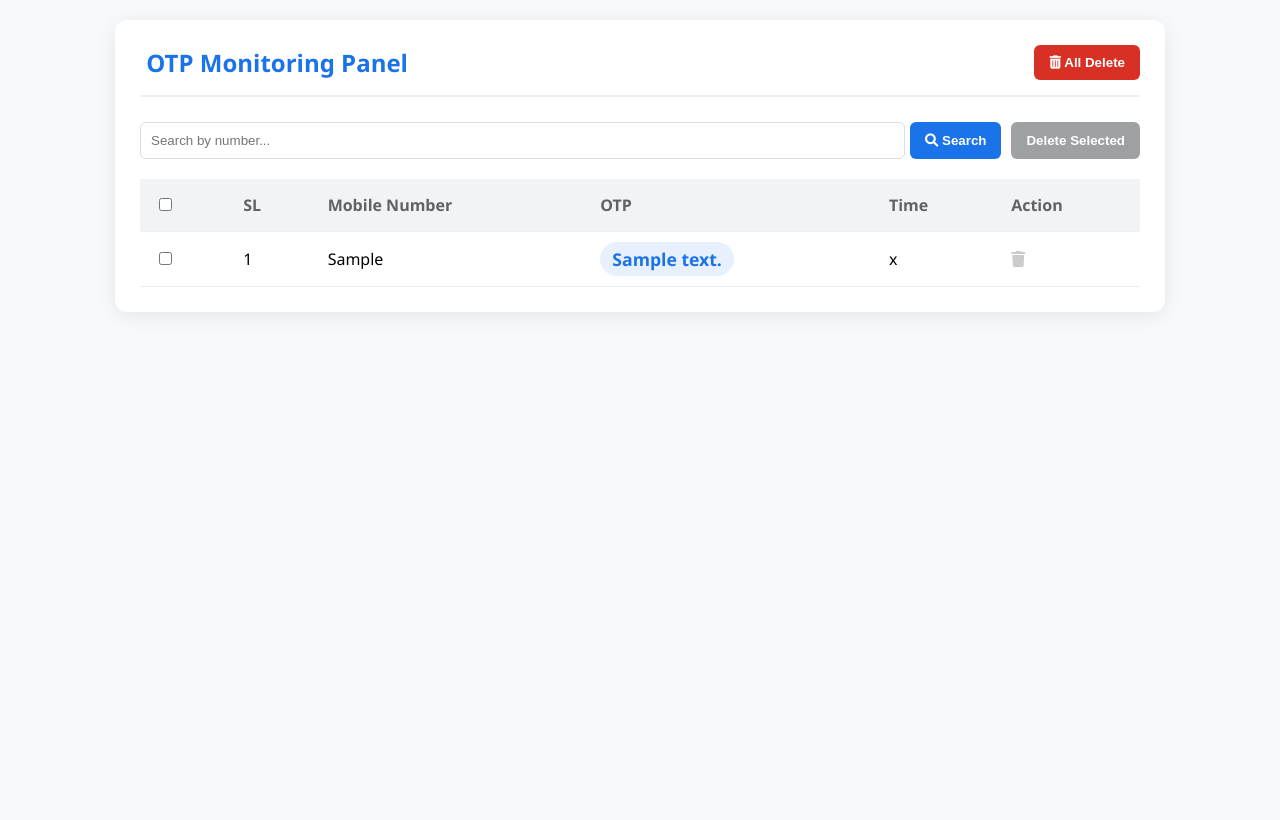
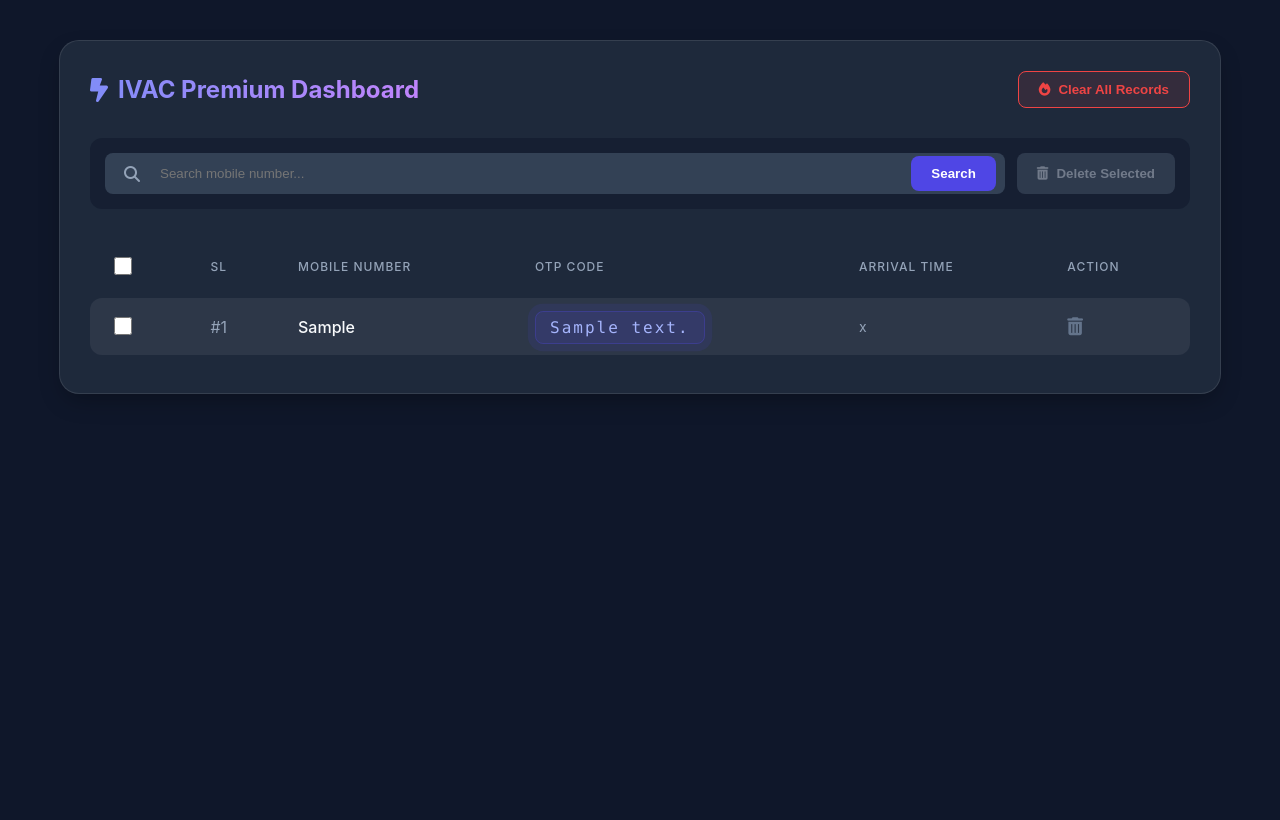
Before and after one commit to diptosaha2010-web/otp-forwarder, a Flask app: page / in a window 1280 px wide. Before the commit the page ends 276 px from the top, so only its background shows below. Run offline with Flask 3, Linux system fonts and the light colour scheme; tables that the repository leaves empty hold one stand-in row (values such as "Sample post").

Commit message:
Update IVAC OTP Dashboard to Premium version

```diff
--- a/templates/index.html
+++ b/templates/index.html
@@ -3,60 +3,196 @@
 <head>
     <meta charset="UTF-8">
     <meta name="viewport" content="width=device-width, initial-scale=1.0">
-    <title>IVAC OTP Dashboard</title>
-    <link href="https://cdnjs.cloudflare.com/ajax/libs/font-awesome/6.0.0/css/all.min.css" rel="stylesheet">
+    <title>IVAC Premium OTP Dashboard</title>
+    <link href="https://cdnjs.cloudflare.com/ajax/libs/font-awesome/6.4.0/css/all.min.css" rel="stylesheet">
     <style>
-        :root { --primary: #1a73e8; --danger: #d93025; --bg: #f8f9fa; }
-        body { font-family: 'Segoe UI', Tahoma, Geneva, Verdana, sans-serif; background: var(--bg); margin: 0; padding: 20px; }
-        .container { max-width: 1000px; margin: auto; background: white; padding: 25px; border-radius: 12px; box-shadow: 0 4px 20px rgba(0,0,0,0.08); }
+        :root {
+            --primary: #4f46e5;
+            --primary-hover: #4338ca;
+            --danger: #ef4444;
+            --bg: #0f172a;
+            --card-bg: #1e293b;
+            --text-main: #f8fafc;
+            --text-dim: #94a3b8;
+        }
 
-        .header { display: flex; justify-content: space-between; align-items: center; margin-bottom: 25px; border-bottom: 2px solid #eee; padding-bottom: 15px; }
-        .header h2 { color: var(--primary); margin: 0; }
+        body {
+            font-family: 'Inter', system-ui, -apple-system, sans-serif;
+            background-color: var(--bg);
+            color: var(--text-main);
+            margin: 0;
+            padding: 10px;
+            min-height: 100vh;
+        }
 
-        .controls { display: flex; gap: 10px; margin-bottom: 20px; flex-wrap: wrap; }
-        .search-box { display: flex; flex: 1; gap: 5px; }
-        input[type="text"] { flex: 1; padding: 10px; border: 1px solid #ddd; border-radius: 6px; outline: none; }
+        .container {
+            max-width: 1100px;
+            margin: 30px auto;
+            background: var(--card-bg);
+            padding: 30px;
+            border-radius: 20px;
+            box-shadow: 0 10px 25px -5px rgba(0, 0, 0, 0.3);
+            border: 1px solid rgba(255, 255, 255, 0.1);
+        }
 
-        button { cursor: pointer; border: none; border-radius: 6px; padding: 10px 15px; font-weight: 600; transition: 0.3s; }
+        /* Top Header Area */
+        .header {
+            display: flex;
+            justify-content: space-between;
+            align-items: center;
+            margin-bottom: 30px;
+        }
+
+        .header h2 {
+            font-size: 24px;
+            background: linear-gradient(to right, #818cf8, #c084fc);
+            -webkit-background-clip: text;
+            -webkit-text-fill-color: transparent;
+            margin: 0;
+            display: flex;
+            align-items: center;
+            gap: 10px;
+        }
+
+        /* Control Panel */
+        .controls {
+            display: flex;
+            gap: 12px;
+            margin-bottom: 25px;
+            background: rgba(15, 23, 42, 0.5);
+            padding: 15px;
+            border-radius: 12px;
+        }
+
+        .search-box {
+            display: flex;
+            flex: 1;
+            background: #334155;
+            border-radius: 8px;
+            padding: 2px 8px;
+            border: 1px solid transparent;
+            transition: 0.3s;
+        }
+
+        .search-box:focus-within {
+            border-color: var(--primary);
+            box-shadow: 0 0 0 2px rgba(79, 70, 229, 0.2);
+        }
+
+        .search-box input {
+            background: transparent;
+            border: none;
+            color: white;
+            padding: 10px;
+            width: 100%;
+            outline: none;
+        }
+
+        /* Buttons */
+        button {
+            padding: 10px 20px;
+            border-radius: 8px;
+            border: none;
+            font-weight: 600;
+            cursor: pointer;
+            display: flex;
+            align-items: center;
+            gap: 8px;
+            transition: all 0.2s ease;
+        }
+
         .btn-search { background: var(--primary); color: white; }
-        .btn-delete-all { background: var(--danger); color: white; }
-        .btn-delete-selected { background: #5f6368; color: white; cursor: not-allowed; opacity: 0.6; }
-        .btn-delete-selected.active { background: var(--danger); cursor: pointer; opacity: 1; }
+        .btn-search:hover { background: var(--primary-hover); }
 
-        table { width: 100%; border-collapse: collapse; margin-top: 10px; }
-        th, td { padding: 15px; text-align: left; border-bottom: 1px solid #eee; }
-        th { background: #f1f3f4; color: #5f6368; }
-        tr:hover { background: #f8f9fa; }
+        .btn-delete-all { background: rgba(239, 68, 68, 0.1); color: var(--danger); border: 1px solid var(--danger); }
+        .btn-delete-all:hover { background: var(--danger); color: white; }
 
-        .otp-badge { background: #e8f0fe; color: var(--primary); padding: 5px 12px; border-radius: 20px; font-weight: bold; font-size: 1.1em; }
-        .delete-icon { color: #ccc; cursor: not-allowed; transition: 0.3s; }
+        .btn-delete-selected { background: #475569; color: #cbd5e1; opacity: 0.5; cursor: not-allowed; }
+        .btn-delete-selected.active { background: var(--danger); color: white; opacity: 1; cursor: pointer; }
+
+        /* Table Design */
+        .table-container { overflow-x: auto; }
+        table { width: 100%; border-collapse: separate; border-spacing: 0 8px; }
+        th { color: var(--text-dim); font-weight: 500; text-align: left; padding: 12px 20px; text-transform: uppercase; font-size: 12px; letter-spacing: 1px; }
+
+        tbody tr { background: #2d3748; transition: 0.3s; }
+        tbody tr:hover { transform: scale(1.005); background: #334155; }
+
+        td { padding: 16px 20px; border: none; }
+        td:first-child { border-radius: 12px 0 0 12px; }
+        td:last-child { border-radius: 0 12px 12px 0; }
+
+        /* Status & Badges */
+        .otp-badge {
+            background: rgba(79, 70, 229, 0.2);
+            color: #a5b4fc;
+            padding: 6px 14px;
+            border-radius: 8px;
+            font-family: 'Monaco', monospace;
+            font-size: 16px;
+            letter-spacing: 2px;
+            border: 1px solid rgba(79, 70, 229, 0.3);
+            animation: pulse 2s infinite;
+        }
+
+        @keyframes pulse {
+            0% { box-shadow: 0 0 0 0 rgba(79, 70, 229, 0.4); }
+            70% { box-shadow: 0 0 0 10px rgba(79, 70, 229, 0); }
+            100% { box-shadow: 0 0 0 0 rgba(79, 70, 229, 0); }
+        }
+
+        .delete-icon {
+            color: #64748b;
+            cursor: not-allowed;
+            font-size: 18px;
+            transition: 0.2s;
+        }
+
         .delete-icon.active { color: var(--danger); cursor: pointer; }
+        .delete-icon.active:hover { transform: rotate(15deg) scale(1.2); }
+
+        input[type="checkbox"] {
+            width: 18px;
+            height: 18px;
+            accent-color: var(--primary);
+            cursor: pointer;
+        }
+
+        /* Responsive */
+        @media (max-width: 768px) {
+            .header { flex-direction: column; gap: 15px; text-align: center; }
+            .controls { flex-direction: column; }
+        }
     </style>
 </head>
 <body>
 
 <div class="container">
     <div class="header">
-        <h2><i class="fa-solid fa-shield-halved"></i> OTP Monitoring Panel</h2>
-        <button class="btn-delete-all" onclick="deleteAll()"><i class="fa-solid fa-trash-can"></i> All Delete</button>
+        <h2><i class="fa-solid fa-bolt-lightning"></i> IVAC Premium Dashboard</h2>
+        <button class="btn-delete-all" onclick="deleteAll()"><i class="fa-solid fa-fire"></i> Clear All Records</button>
     </div>
 
     <div class="controls">
         <div class="search-box">
-            <input type="text" id="searchInput" placeholder="Search by number...">
-            <button class="btn-search" onclick="searchTable()"><i class="fa-solid fa-magnifying-glass"></i> Search</button>
+            <i class="fa-solid fa-magnifying-glass" style="margin: auto 10px; color: var(--text-dim);"></i>
+            <input type="text" id="searchInput" placeholder="Search mobile number...">
+            <button class="btn-search" onclick="searchTable()">Search</button>
         </div>
-        <button id="deleteSelectedBtn" class="btn-delete-selected" onclick="deleteSelected()" disabled>Delete Selected</button>
+        <button id="deleteSelectedBtn" class="btn-delete-selected" onclick="deleteSelected()" disabled>
+            <i class="fa-solid fa-trash-can"></i> Delete Selected
+        </button>
     </div>
 
+    <div class="table-container">
         <table>
             <thead>
                 <tr>
                     <th><input type="checkbox" id="selectAll" onclick="toggleSelectAll()"></th>
                     <th>SL</th>
                     <th>Mobile Number</th>
-                <th>OTP</th>
-                <th>Time</th>
+                    <th>OTP Code</th>
+                    <th>Arrival Time</th>
                     <th>Action</th>
                 </tr>
             </thead>
@@ -64,14 +200,18 @@
                 </tbody>
         </table>
     </div>
+</div>
 
 <script>
     let selectedIds = new Set();
 
     async function fetchOTPs() {
+        try {
             const response = await fetch('/api/get_otps');
             const data = await response.json();
             const tbody = document.getElementById('otpTableBody');
+
+            // To prevent flickering on every 4s update, you could check if data changed
             tbody.innerHTML = '';
 
             data.forEach((item, index) => {
@@ -79,25 +219,26 @@
                 const row = `
                     <tr>
                         <td><input type="checkbox" class="row-checkbox" value="${item.id}" ${isChecked ? 'checked' : ''} onchange="handleRowCheck(this, ${item.id})"></td>
-                    <td>${index + 1}</td>
-                    <td>${item.target}</td>
+                        <td style="color: var(--text-dim)">#${index + 1}</td>
+                        <td style="font-weight: 500">${item.target}</td>
                         <td><span class="otp-badge">${item.message}</span></td>
-                    <td>${item.timestamp}</td>
-                    <td><i class="fa-solid fa-trash delete-icon ${isChecked ? 'active' : ''}" onclick="${isChecked ? `deleteSingle(${item.id})` : ''}"></i></td>
+                        <td style="color: var(--text-dim); font-size: 14px;">${item.timestamp}</td>
+                        <td>
+                            <i class="fa-solid fa-trash-can delete-icon ${isChecked ? 'active' : ''}"
+                               onclick="${isChecked ? `deleteSingle(${item.id})` : ''}"></i>
+                        </td>
                     </tr>
                 `;
                 tbody.innerHTML += row;
             });
+        } catch (e) { console.log("Fetch error", e); }
     }
 
     function handleRowCheck(checkbox, id) {
-        if (checkbox.checked) {
-            selectedIds.add(id);
-        } else {
-            selectedIds.delete(id);
-        }
+        if (checkbox.checked) selectedIds.add(id);
+        else selectedIds.delete(id);
         updateControlButtons();
-        fetchOTPs(); // Refresh to update delete icons
+        fetchOTPs();
     }
 
     function toggleSelectAll() {
@@ -114,17 +255,13 @@
 
     function updateControlButtons() {
         const btn = document.getElementById('deleteSelectedBtn');
-        if (selectedIds.size > 0) {
-            btn.classList.add('active');
-            btn.disabled = false;
-        } else {
-            btn.classList.remove('active');
-            btn.disabled = true;
-        }
+        const isActive = selectedIds.size > 0;
+        btn.disabled = !isActive;
+        btn.classList.toggle('active', isActive);
     }
 
     async function deleteSingle(id) {
-        if(confirm('Are you sure?')) {
+        if(confirm('Permanently delete this OTP?')) {
             await fetch(`/api/delete/${id}`, { method: 'DELETE' });
             selectedIds.delete(id);
             fetchOTPs();
@@ -133,7 +270,8 @@
 
     async function deleteSelected() {
         if(confirm(`Delete ${selectedIds.size} selected items?`)) {
-            for (let id of selectedIds) {
+            const idsToDelete = Array.from(selectedIds);
+            for (let id of idsToDelete) {
                 await fetch(`/api/delete/${id}`, { method: 'DELETE' });
             }
             selectedIds.clear();
@@ -143,7 +281,7 @@
     }
 
     async function deleteAll() {
-        if(confirm('Delete all OTP records? This cannot be undone.')) {
+        if(confirm('WARNING: This will wipe out all OTP data. Continue?')) {
             await fetch('/api/delete_all', { method: 'DELETE' });
             selectedIds.clear();
             updateControlButtons();
@@ -155,15 +293,16 @@
         let input = document.getElementById("searchInput").value.toUpperCase();
         let tr = document.getElementById("otpTableBody").getElementsByTagName("tr");
         for (let i = 0; i < tr.length; i++) {
-            let td = tr[i].getElementsByTagName("td")[2]; // Mobile Number column
+            let td = tr[i].getElementsByTagName("td")[2];
             if (td) {
                 let txtValue = td.textContent || td.innerText;
-                tr[i].style.display = txtValue.toUpperCase().indexOf(input) > -1 ? "" : "none";
+                tr[i].style.display = txtValue.toUpperCase().includes(input) ? "" : "none";
             }
         }
     }
 
-    setInterval(fetchOTPs, 3000);
+    // Interval slightly increased to 4s for smoother performance
+    setInterval(fetchOTPs, 4000);
     fetchOTPs();
 </script>
 
```
Lines whose indentation alone changed are shown as unchanged.
